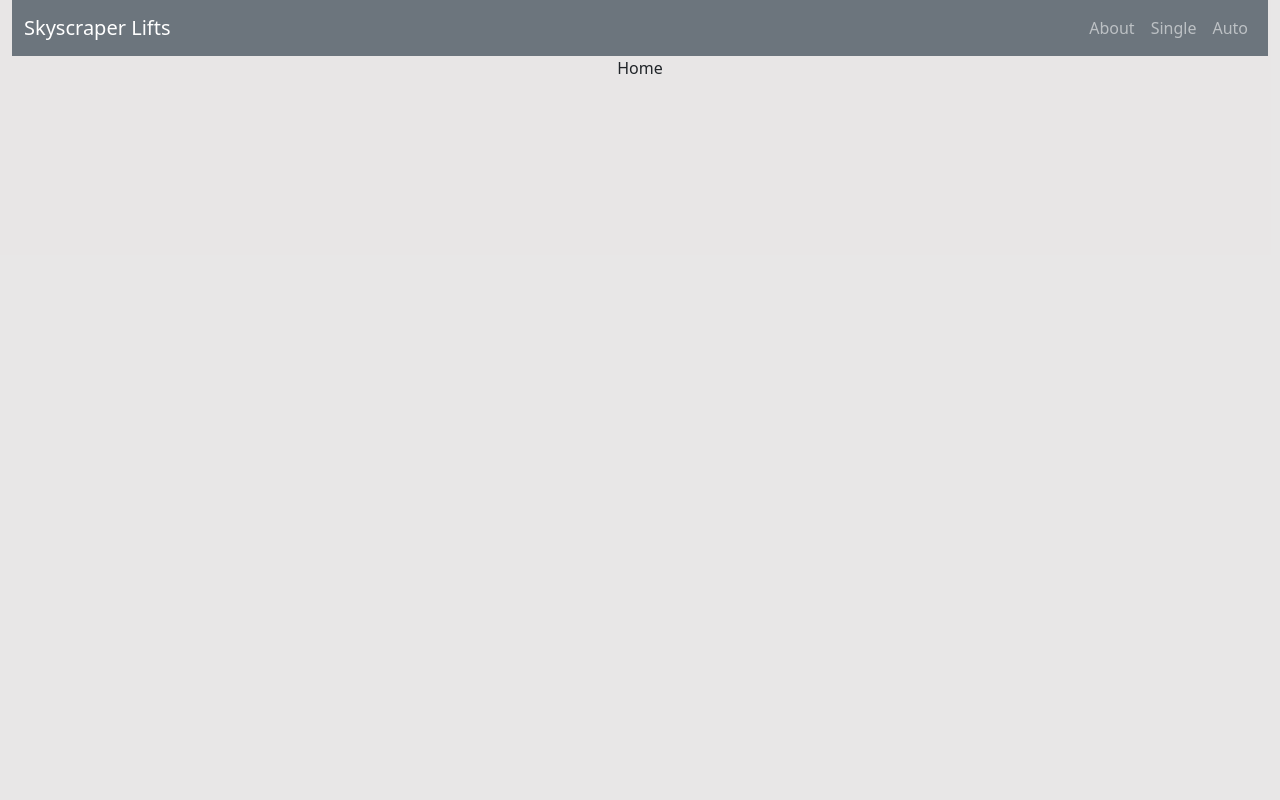
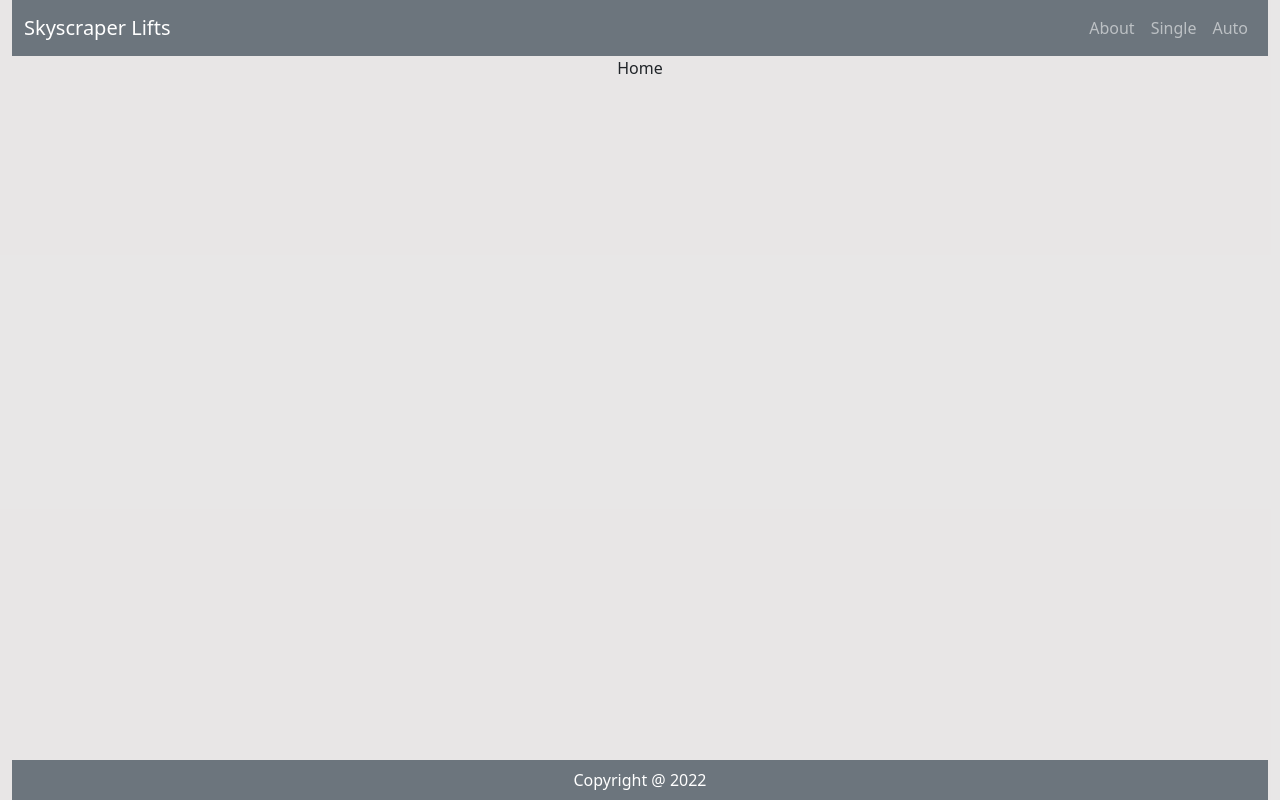
Before and after one commit to JamesFThomas/skyscraper-lifts, a React (Create React App) app: page /home in a window 1280 px wide. Built offline with nearby package versions, Linux system fonts and the light colour scheme.

Commit message:
( update ) Footer component + Fotter.css file created and implemented

```diff
--- a/src/components/About.js
+++ b/src/components/About.js
@@ -1,7 +1,13 @@
+import Container from 'react-bootstrap/Container';
+
 const About = () => {
     return (
         <div className="page">
-            About
+            <Container>
+                <div>
+                    {"About"}
+                </div>
+            </Container>
         </div>
 
     );
--- a/src/components/App.js
+++ b/src/components/App.js
@@ -1,16 +1,21 @@
+// import dependencies
 import Container from 'react-bootstrap/Container';
 import Row from 'react-bootstrap/Row';
 import Col from 'react-bootstrap/Col';
 import { BrowserRouter as Router, Route, Routes } from 'react-router-dom';
 
-
+// import css styles
 import '../styles/App.css';
 import "../styles/pages.css"
+import "../styles/footer.css"
+
+// import components
 import NavBar from './Navbar';
 import Home from './Home';
 import Auto from './Auto';
 import Single from './Single';
 import About from './About';
+import Footer from './Footer';
 
 const App = () => {
   return (
@@ -29,6 +34,11 @@ const App = () => {
             <Route path='/home' element={<Home />} />
           </Routes>
         </Row>
+        <Row>
+          <Col>
+            <Footer />
+          </Col>
+        </Row>
       </Container>
     </Router>
   );
--- a/src/components/Auto.js
+++ b/src/components/Auto.js
@@ -1,7 +1,13 @@
+import Container from 'react-bootstrap/Container';
+
 const Auto = () => {
     return (
         <div className="page">
-            Auto
+            <Container>
+                <div>
+                    {"Auto"}
+                </div>
+            </Container>
         </div>
 
     );
--- /dev/null
+++ b/src/components/Footer.js
@@ -0,0 +1,17 @@
+import Container from 'react-bootstrap/Container';
+import Nav from 'react-bootstrap/Nav';
+
+const Footer = () => {
+    return (
+        <Nav className="footer" >
+            <Container fluid>
+                <div className="footer__title">
+                    {`Copyright @ 2022`}
+                </div>
+            </Container>
+        </Nav >
+
+    );
+}
+
+export default Footer;
--- a/src/components/Home.js
+++ b/src/components/Home.js
@@ -1,11 +1,15 @@
+import Container from 'react-bootstrap/Container';
 
 
 const Home = () => {
     return (
         <div className="page">
-            Home
-        </div >
-
+            <Container>
+                <div>
+                    {"Home"}
+                </div>
+            </Container>
+        </div>
     );
 }
 
--- a/src/components/Single.js
+++ b/src/components/Single.js
@@ -1,7 +1,14 @@
+import Container from 'react-bootstrap/Container';
+
+
 const Single = () => {
     return (
         <div className="page">
-            Single
+            <Container>
+                <div>
+                    {"Single"}
+                </div>
+            </Container>
         </div>
 
     );
--- /dev/null
+++ b/src/styles/footer.css
@@ -0,0 +1,8 @@
+.footer {
+    background-color: #6c757d;
+}
+
+.footer__title {
+    padding: 8px 0px;
+    color: white;
+}
--- a/src/styles/pages.css
+++ b/src/styles/pages.css
@@ -1,3 +1,3 @@
 .page {
-    min-height: calc(100vh - 56px);
+    min-height: calc(100vh - 96px);
 }
```
